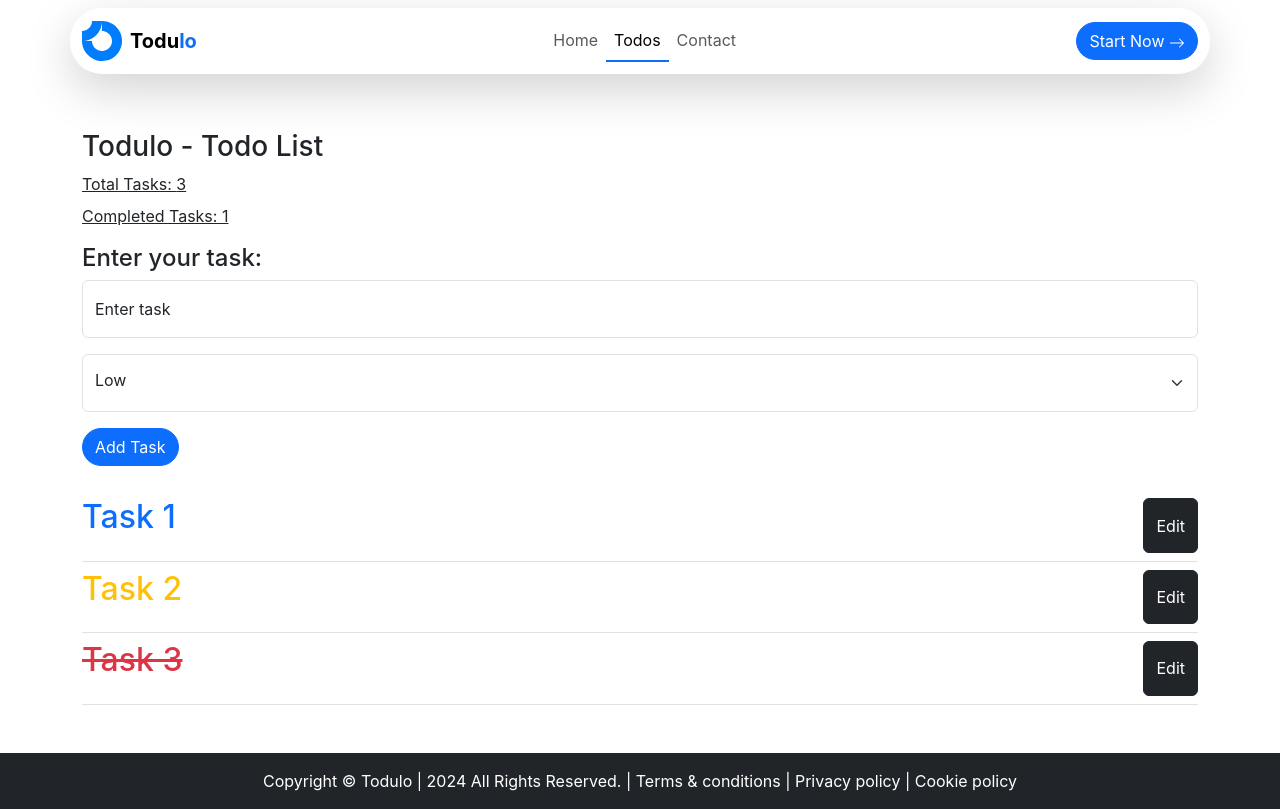
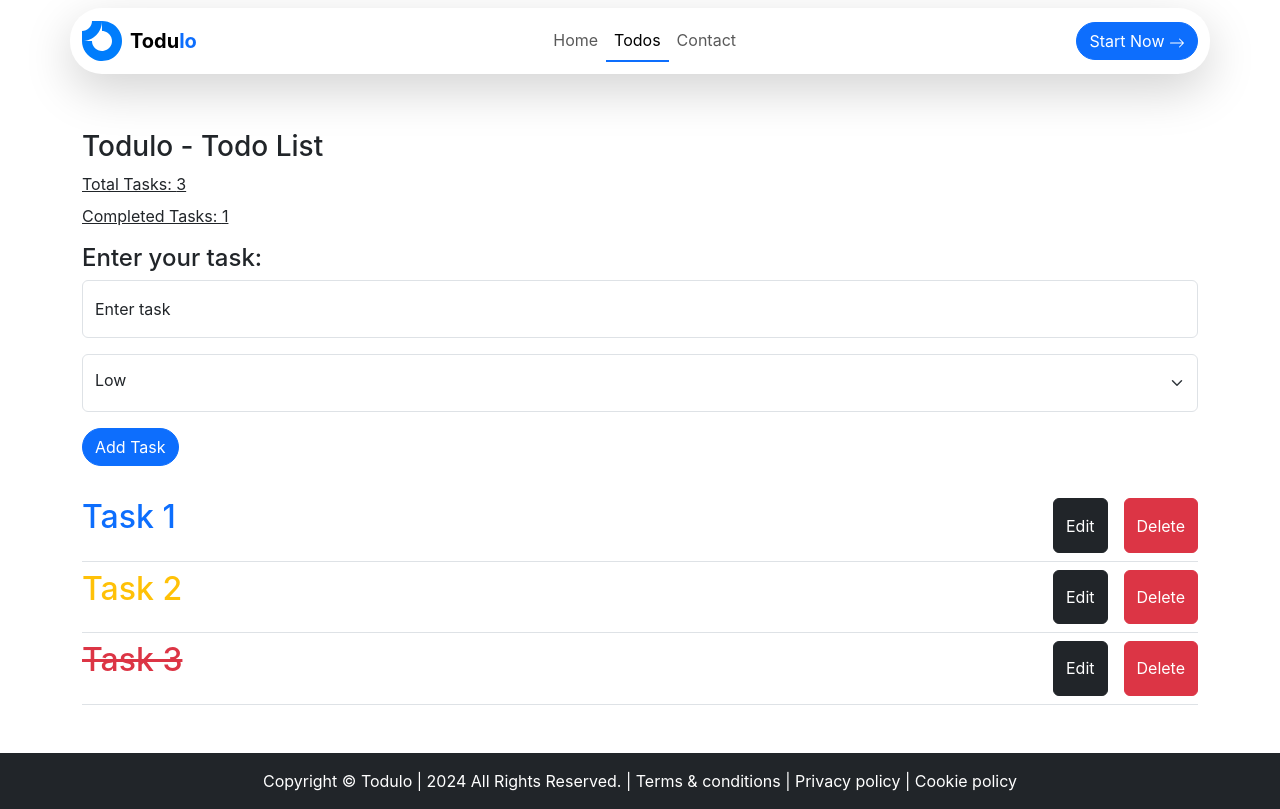
Before and after one commit to whoafridi/React-Design-Pattern, a React (Vite) app: page /todos in a window 1280 px wide. Built offline with nearby package versions, Linux system fonts and the light colour scheme.

Commit message:
feat - delete task updated

```diff
--- a/src/pages/Todos.jsx
+++ b/src/pages/Todos.jsx
@@ -50,6 +50,15 @@ const Todos = () => {
     );
     setTasks(updatedTasks);
     setEditTaskId(null);
+  };
+
+  const handleDeleteTask = (id) => {
+    const filteredTasks = tasks.filter((task) => task.id !== id);
+    setTasks(filteredTasks);
+    setTotalTasks(totalTasks - 1);
+    if (filteredTasks.find((task) => task.status === "completed")) {
+      setCompletedTasks(completedTasks - 1);
+    }
   };
 
   return (
@@ -145,6 +154,12 @@ const Todos = () => {
                   Edit
                 </button>
               )}
+              <button
+                className="btn btn-danger"
+                onClick={() => handleDeleteTask(task.id)}
+              >
+                Delete
+              </button>
             </div>
           </div>
         ))}
```
